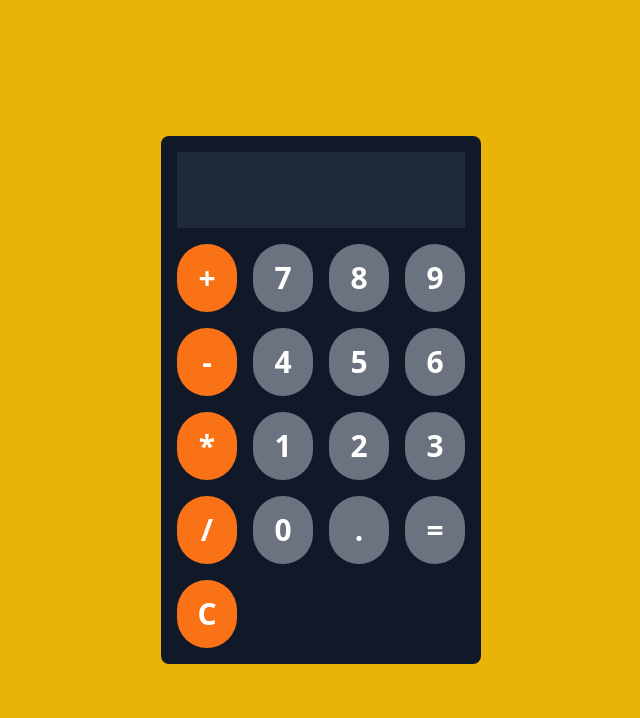
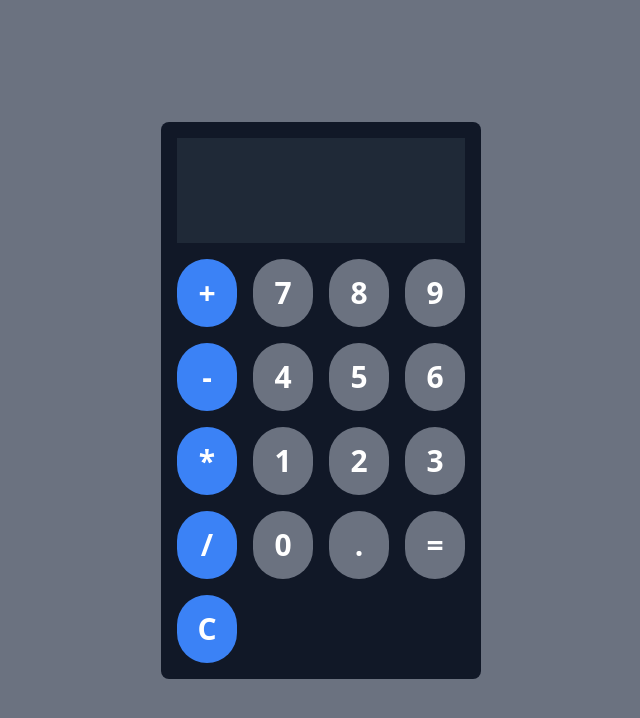
Before and after one commit to sadaqat1851/calculator, a website: page index.html in a window 1280 px wide. Shown: the whole page, without its empty margins (319-959 px from the left). Drawn offline with nearby package versions, Linux system fonts and the light colour scheme.

Commit message:
Calculator

```diff
--- a/index.html
+++ b/index.html
@@ -6,15 +6,14 @@
     <meta name="viewport" content="width=device-width, initial-scale=1.0">
     <title>Calculator</title>
     <script src="https://cdn.tailwindcss.com"></script>
-    <link rel="stylesheet" href="style.css">
 </head>
 
-<body class="m-0 flex justify-center items-center h-screen bg-yellow-500">
+<body class="m-0 flex justify-center items-center h-screen bg-gray-500">
     <div id="Calculator" class="font-sans bg-gray-900 rounded-lg max-w-xs overflow-hidden p-4">
-        <input id="display" readonly class="w-full p-5 text-3xl text-left bg-gray-800 text-white mb-4 border-none">
+        <input id="display" readonly class="w-full p-5 text-5xl text-left bg-gray-800 text-white mb-4 border-none">
         <div id="keys" class="grid grid-cols-4 gap-4">
             <button onclick="appendToDisplay('+')"
-                class="operator-button bg-orange-500 hover:bg-orange-400 active:bg-orange-300 text-white text-3xl font-bold rounded-full py-4">+</button>
+                class="operator-button bg-blue-500 hover:bg-blue-400 active:bg-blue-300 text-white text-3xl font-bold rounded-full py-4">+</button>
             <button onclick="appendToDisplay('7')"
                 class="bg-gray-500 hover:bg-gray-400 active:bg-gray-300 text-white text-3xl font-bold rounded-full py-4">7</button>
             <button onclick="appendToDisplay('8')"
@@ -22,7 +21,7 @@
             <button onclick="appendToDisplay('9')"
                 class=" bg-gray-500 hover:bg-gray-400 active:bg-gray-300 text-white text-3xl font-bold rounded-full py-4">9</button>
             <button onclick="appendToDisplay('-')"
-                class="operator-button bg-orange-500 hover:bg-orange-400 active:bg-orange-300 text-white text-3xl font-bold rounded-full py-4">-</button>
+                class="operator-button bg-blue-500 hover:bg-blue-400 active:bg-blue-300 text-white text-3xl font-bold rounded-full py-4">-</button>
             <button onclick="appendToDisplay('4')"
                 class=" bg-gray-500 hover:bg-gray-400 active:bg-gray-300 text-white text-3xl font-bold rounded-full py-4">4</button>
             <button onclick="appendToDisplay('5')"
@@ -30,7 +29,7 @@
             <button onclick="appendToDisplay('6')"
                 class=" bg-gray-500 hover:bg-gray-400 active:bg-gray-300 text-white text-3xl font-bold rounded-full py-4">6</button>
             <button onclick="appendToDisplay('*')"
-                class="operator-button bg-orange-500 hover:bg-orange-400 active:bg-orange-300 text-white text-3xl font-bold rounded-full py-4">*</button>
+                class="operator-button bg-blue-500 hover:bg-blue-400 active:bg-blue-300 text-white text-3xl font-bold rounded-full py-4">*</button>
             <button onclick="appendToDisplay('1')"
                 class=" bg-gray-500 hover:bg-gray-400 active:bg-gray-300 text-white text-3xl font-bold rounded-full py-4">1</button>
             <button onclick="appendToDisplay('2')"
@@ -38,7 +37,7 @@
             <button onclick="appendToDisplay('3')"
                 class=" bg-gray-500 hover:bg-gray-400 active:bg-gray-300 text-white text-3xl font-bold rounded-full py-4">3</button>
             <button onclick="appendToDisplay('/')"
-                class="operator-button bg-orange-500 hover:bg-orange-400 active:bg-orange-300 text-white text-3xl font-bold rounded-full py-4">/</button>
+                class="operator-button bg-blue-500 hover:bg-blue-400 active:bg-blue-300 text-white text-3xl font-bold rounded-full py-4">/</button>
             <button onclick="appendToDisplay('0')"
                 class=" bg-gray-500 hover:bg-gray-400 active:bg-gray-300 text-white text-3xl font-bold rounded-full py-4">0</button>
             <button onclick="appendToDisplay('.')"
@@ -46,7 +45,7 @@
             <button onclick="calculate()"
                 class="bg-gray-500 hover:bg-gray-400 active:bg-gray-300 text-white text-3xl font-bold rounded-full py-4">=</button>
             <button onclick="clearDisplay()"
-                class="operator-btn bg-orange-500 hover:bg-orange-400 active:bg-orange-300 text-white text-3xl font-bold rounded-full py-4">C</button>
+                class="operator-btn bg-blue-500 hover:bg-blue-400 active:bg-blue-300 text-white text-3xl font-bold rounded-full py-4">C</button>
         </div>
         <script src="script.js"></script>
 </body>
```
